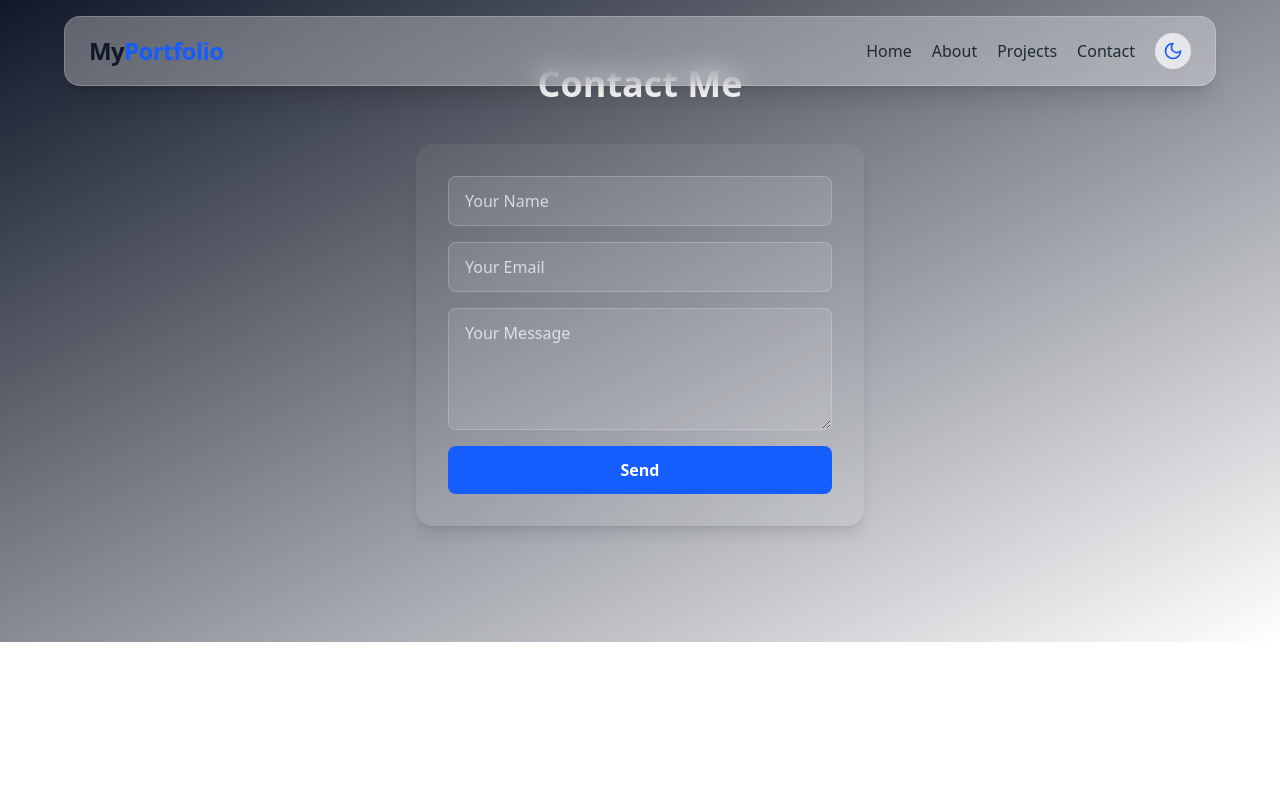
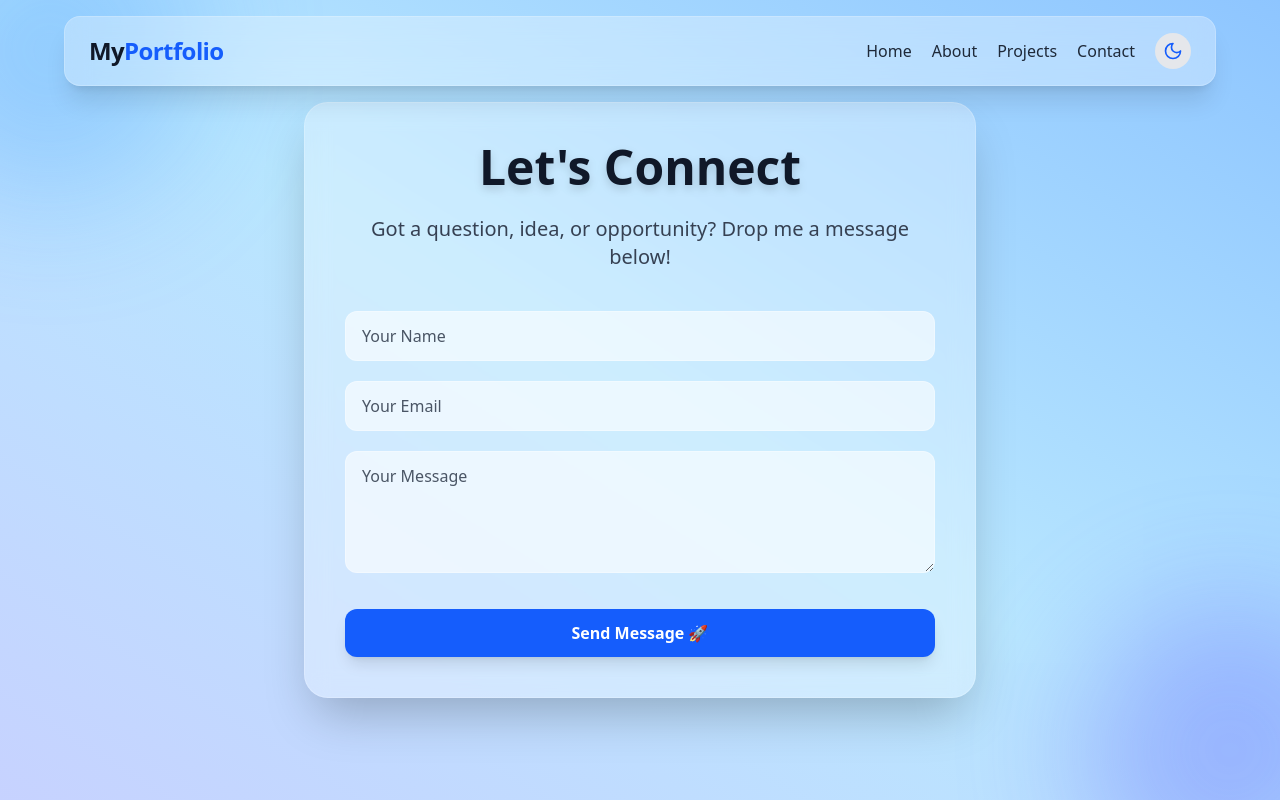
Before and after one commit to SSSwetha25/developer-portfolio, a React (Vite) app: page /contact in a window 1280 px wide. Built offline with nearby package versions, Linux system fonts and the light colour scheme.

Commit message:
contact page ui fix

```diff
--- a/src/components/Contact.jsx
+++ b/src/components/Contact.jsx
@@ -1,52 +1,86 @@
+import { useState } from "react";
+
 export default function Contact() {
+  const [submitted, setSubmitted] = useState(false);
+
+  const handleSubmit = async (e) => {
+    e.preventDefault();
+    const form = e.target;
+    const data = new FormData(form);
+
+    const response = await fetch("https://formspree.io/f/mqaqavdy", {
+      method: "POST",
+      body: data,
+      headers: {
+        Accept: "application/json",
+      },
+    });
+
+    if (response.ok) {
+      form.reset();
+      setSubmitted(true);
+    }
+  };
+
   return (
     <section
       id="contact"
-      className="w-full py-16 px-4 text-center bg-gradient-to-br from-gray-900"
+      className="relative min-h-screen flex items-center justify-center bg-gradient-to-tr from-indigo-200 via-sky-200 to-blue-300 dark:from-gray-900 dark:via-gray-800 dark:to-gray-900 transition-colors px-6 py-20 overflow-hidden"
     >
-      <h2 className="text-4xl font-bold text-white mb-10">Contact Me</h2>
+      {/* Background Shapes */}
+      <div className="absolute inset-0 overflow-hidden pointer-events-none">
+        <div className="absolute top-[-100px] left-[-100px] w-[300px] h-[300px] bg-blue-400 rounded-full opacity-20 blur-3xl animate-pulse"></div>
+        <div className="absolute bottom-[-100px] right-[-100px] w-[300px] h-[300px] bg-indigo-500 rounded-full opacity-20 blur-3xl animate-pulse"></div>
+      </div>
+
+      {/* Glassmorphism Contact Card */}
+      <div className="relative z-10 w-full max-w-2xl bg-white/30 dark:bg-gray-900/30 backdrop-blur-md border border-white/20 dark:border-gray-700/40 shadow-2xl rounded-3xl p-10 text-center">
+        <h2 className="text-4xl md:text-5xl font-bold text-gray-900 dark:text-white mb-6 drop-shadow-lg">
+          Let's Connect
+        </h2>
+        <p className="text-lg md:text-xl text-gray-700 dark:text-gray-300 mb-10">
+          Got a question, idea, or opportunity? Drop me a message below!
+        </p>
 
         <form
-        id="contactForm"
-        method="POST"
-        action="https://formspree.io/f/mqaqavdy"  // Replace with your actual Formspree endpoint
-        className="bg-white/5 p-8 rounded-2xl backdrop-blur-md max-w-md mx-auto flex flex-col gap-4 shadow-lg"
+          onSubmit={handleSubmit}
+          className="flex flex-col gap-5 text-left"
         >
           <input
             type="text"
             name="name"
             placeholder="Your Name"
             required
-          className="w-full px-4 py-3 rounded-lg bg-white/10 text-white placeholder-white/70 border border-white/20 focus:outline-none focus:ring-2 focus:ring-blue-500 transition-all"
+            className="w-full px-4 py-3 rounded-xl bg-white/60 dark:bg-white/10 text-gray-900 dark:text-white placeholder-gray-600 dark:placeholder-gray-400 border border-white/30 dark:border-gray-700 focus:outline-none focus:ring-2 focus:ring-blue-500 transition"
           />
           <input
             type="email"
             name="email"
             placeholder="Your Email"
             required
-          className="w-full px-4 py-3 rounded-lg bg-white/10 text-white placeholder-white/70 border border-white/20 focus:outline-none focus:ring-2 focus:ring-blue-500 transition-all"
+            className="w-full px-4 py-3 rounded-xl bg-white/60 dark:bg-white/10 text-gray-900 dark:text-white placeholder-gray-600 dark:placeholder-gray-400 border border-white/30 dark:border-gray-700 focus:outline-none focus:ring-2 focus:ring-blue-500 transition"
           />
           <textarea
             name="message"
+            rows="4"
             placeholder="Your Message"
             required
-          rows="4"
-          className="w-full px-4 py-3 rounded-lg bg-white/10 text-white placeholder-white/70 border border-white/20 focus:outline-none focus:ring-2 focus:ring-blue-500 transition-all"
-        ></textarea>
+            className="w-full px-4 py-3 rounded-xl bg-white/60 dark:bg-white/10 text-gray-900 dark:text-white placeholder-gray-600 dark:placeholder-gray-400 border border-white/30 dark:border-gray-700 focus:outline-none focus:ring-2 focus:ring-blue-500 transition"
+          />
           <button
             type="submit"
-          className="bg-blue-600 hover:bg-blue-700 text-white py-3 rounded-lg transition-all font-semibold"
+            className="mt-4 w-full bg-blue-600 hover:bg-blue-700 dark:hover:bg-blue-500 text-white font-semibold py-3 rounded-xl transition-all shadow-lg hover:scale-105"
           >
-          Send
+            Send Message 🚀
           </button>
         </form>
 
-      <p
-        id="thankYouMessage"
-        className="mt-6 text-lg text-green-400 opacity-0 transition-opacity duration-500"
-      >
-        Thanks for contacting me! 🚀
+        {submitted && (
+          <p className="mt-6 text-green-500 text-lg font-medium transition-opacity duration-500">
+            Thanks for reaching out! I’ll get back to you soon 💌
           </p>
+        )}
+      </div>
     </section>
   );
 }
--- a/src/components/Home.jsx
+++ b/src/components/Home.jsx
@@ -1,6 +1,6 @@
 // src/pages/Home.jsx or inside your landing section
 import { ArrowRight } from "lucide-react";
-
+import { Link } from "react-router-dom";
 export default function Home() {
   return (
     <section className="min-h-screen flex flex-col-reverse md:flex-row items-center justify-center px-6 py-20 bg-gradient-to-br from-white via-blue-50 to-blue-100 dark:from-gray-900 dark:via-gray-800 dark:to-gray-900 transition-colors">
@@ -12,12 +12,12 @@ export default function Home() {
         <p className="text-lg md:text-xl text-gray-700 dark:text-gray-300 mb-6">
           A passionate Web Developer who loves crafting sleek, responsive, and user-friendly websites.
         </p>
-        <a
-          href="#projects"
-          className="inline-flex items-center bg-blue-600 text-white px-6 py-3 rounded-xl text-lg hover:bg-blue-700 transition-all"
-        >
+        <Link
+  to="Projects.jsx"
+  className="inline-flex items-center bg-blue-600 text-white px-6 py-3 rounded-xl text-lg hover:bg-blue-700 transition-all"
+>
           View My Work <ArrowRight className="ml-2 w-5 h-5" />
-        </a>
+        </Link>
       </div>
 
       {/* Image / Illustration */}
```
Lines whose indentation alone changed are shown as unchanged.
